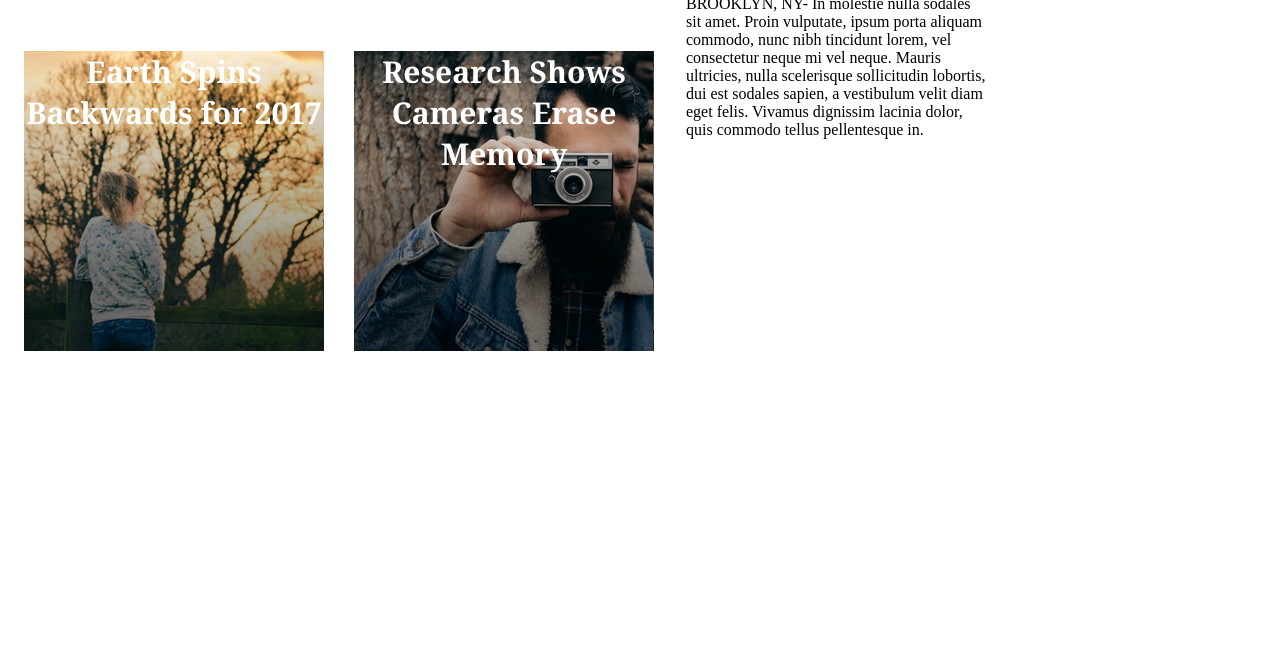
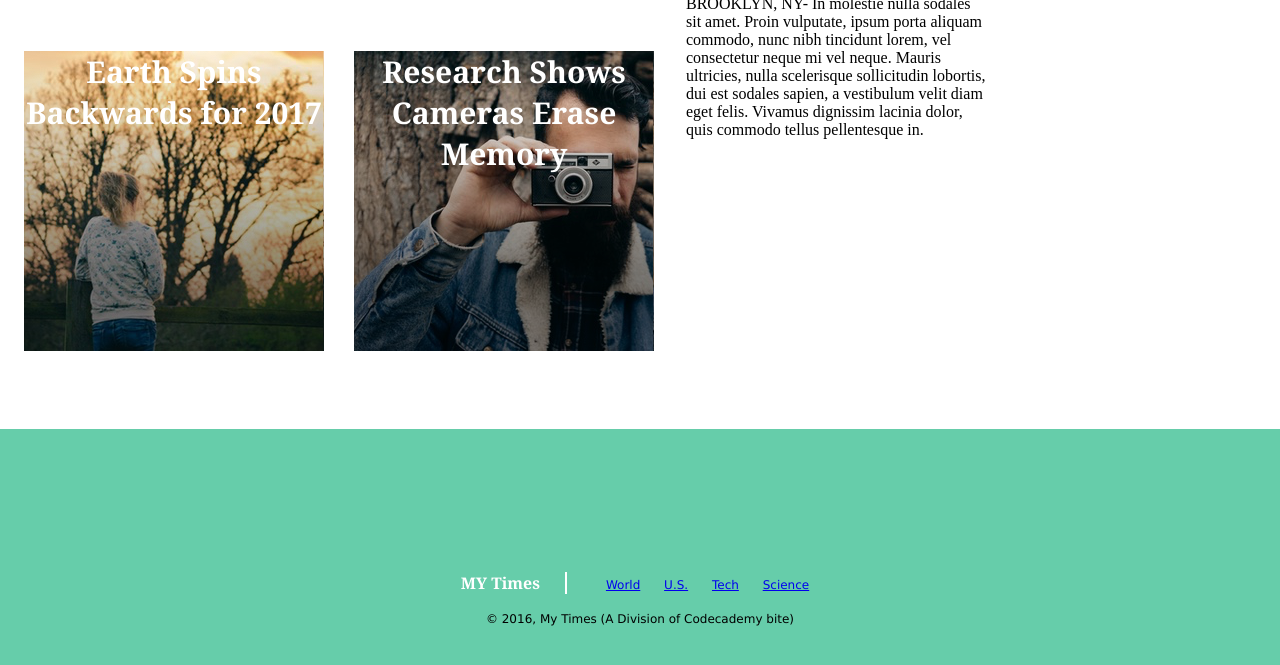
Before and after one commit to garchibaldmfs/mytimes, a plain HTML site: page index.html in a window 1280 px wide. Shown: the part 841-1506 px from the top of the page. Before the commit the page ends 1270 px from the top, so only its background shows below. Drawn offline with Linux system fonts and the light colour scheme.

Commit message:
complete

```diff
--- a/index.html
+++ b/index.html
@@ -97,5 +97,20 @@
       </div>
     </div>
   </div>
+  <!-- Footer -->
+  <footer>
+    <div class="info">
+      <span class="title">MY Times</span>
+      <nav>
+        <span><a href="#">World</a></span>
+        <span><a href="#">U.S.</a></span>
+        <span><a href="#">Tech</a></span>
+        <span><a href="#">Science</a></span>
+      </nav>
+    </div>
+    <div class="copyright">
+      © 2016, My Times (A Division of Codecademy bite)
+    </div>
+  </footer>
   </body>
 </html>
--- a/resources/style.css
+++ b/resources/style.css
@@ -1,6 +1,12 @@
 element.style {
 }
 
+.logo {
+    display: flex;
+    align-items: center;
+    flex-grow: 1;
+    padding-left: 30px;
+}
 logo img {
     width: 70px;
     height: 60px;
@@ -108,10 +114,11 @@ p {
 .stories .text-content {
     height: 250px;
 }
-user agent stylesheet
+/*user agent stylesheet
 article, aside, footer, header, hgroup, main, nav, section {
     display: block;
 }
+*/
 nav span {
     display: inline-block;
     padding: 20px 10px;
@@ -161,3 +168,31 @@ nav span {
     flex-direction: column;
     margin-right: 32px;
 }
+footer {
+    display: flex;
+    align-items: center;
+    justify-content: center;
+    flex-direction: column;
+    width: 100%;
+    height: 325px;
+    background-color: MediumAquamarine;
+    margin: auto;
+    font-family: Verdana;
+    font-size: 12px;
+}
+footer .title {
+    display: inline-block;
+    padding-right: 25px;
+    border-right: 2px solid white;
+    font-family: Georgia;
+    font-size: 16px;
+    font-weight: bold;
+    color: white;
+}
+footer nav {
+    display: inline-block;
+    padding-left: 25px;
+}
+:focus {
+    outline: -webkit-focus-ring-color auto 5px;
+}
```
